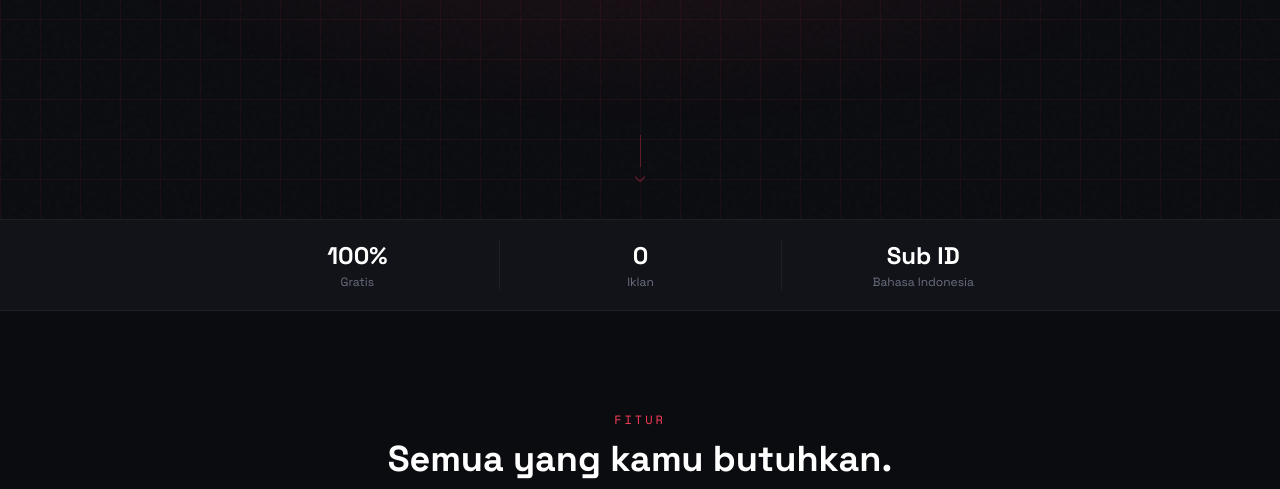
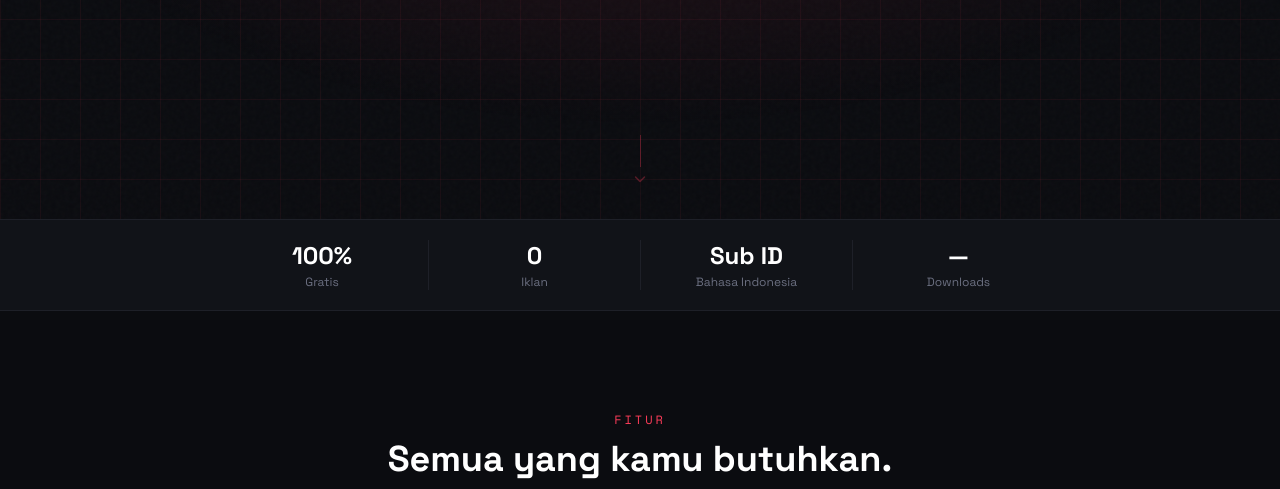
Before and after one commit to RMBLOGG/aniku-download, a Flask app: page / in a window 1280 px wide. Shown: the part 581-1070 px from the top of the page. Run offline with Flask 3, Linux system fonts and the light colour scheme; some libraries are stand-ins or nearby versions.

Commit message:
Add files via upload

```diff
--- a/templates/index.html
+++ b/templates/index.html
@@ -196,7 +196,7 @@
 
   <!-- STATS BAR -->
   <div class="border-y border-edge bg-panel">
-    <div class="max-w-4xl mx-auto px-6 py-5 grid grid-cols-3 divide-x divide-edge text-center">
+    <div class="max-w-4xl mx-auto px-6 py-5 grid grid-cols-4 divide-x divide-edge text-center">
       <div class="px-4">
         <p class="text-white font-bold text-2xl">100%</p>
         <p class="text-dim text-xs mt-0.5">Gratis</p>
@@ -208,6 +208,10 @@
       <div class="px-4">
         <p class="text-white font-bold text-2xl">Sub ID</p>
         <p class="text-dim text-xs mt-0.5">Bahasa Indonesia</p>
+      </div>
+      <div class="px-4">
+        <p class="text-white font-bold text-2xl" id="stat-downloads">—</p>
+        <p class="text-dim text-xs mt-0.5">Downloads</p>
       </div>
     </div>
   </div>
@@ -529,6 +533,16 @@
         const releases = await res.json();
         if (!releases.length) throw new Error('no releases');
 
+        // Total downloads semua release
+        const totalDl = releases.reduce((sum, r) =>
+          sum + r.assets.reduce((s, a) => s + (a.download_count || 0), 0), 0);
+        const statEl = document.getElementById('stat-downloads');
+        if (statEl) {
+          statEl.textContent = totalDl >= 1000
+            ? (totalDl / 1000).toFixed(1).replace('.0', '') + 'K'
+            : totalDl.toString();
+        }
+
         // Tombol utama
         const latest = releases[0];
         const latestApk = latest.assets.find(a => a.name.endsWith('.apk'));
```
